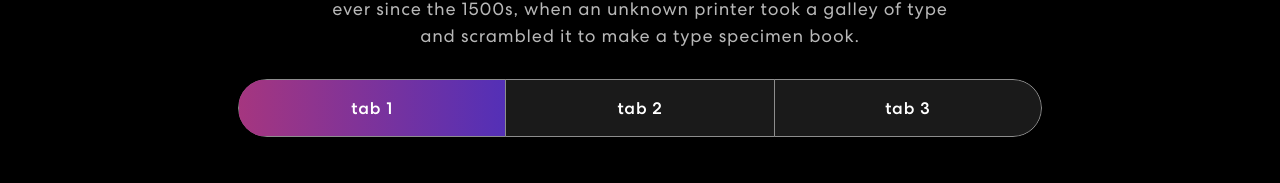
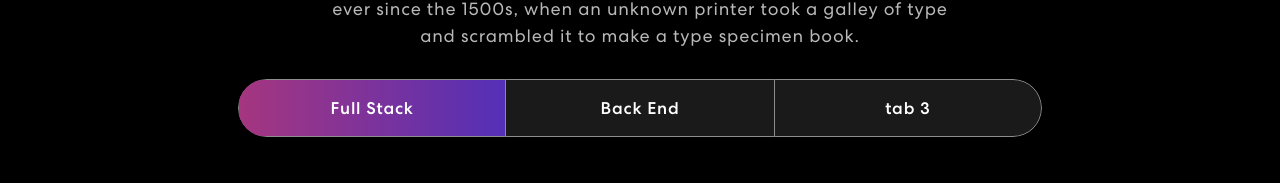
Before and after one commit to Skydodle/portfolio, a React (Create React App) app: page / in a window 1280 px wide. Shown: the part 1525-1708 px from the top of the page. Built offline with nearby package versions, Linux system fonts and the light colour scheme.

Commit message:
Updated tab name

```diff
--- a/src/components/Projects.js
+++ b/src/components/Projects.js
@@ -39,10 +39,10 @@ export const Projects = () => {
                 id='pills-tab'
               >
                 <Nav.Item>
-                  <Nav.Link eventKey='first'>tab 1</Nav.Link>
+                  <Nav.Link eventKey='first'>Full Stack</Nav.Link>
                 </Nav.Item>
                 <Nav.Item>
-                  <Nav.Link eventKey='second'>tab 2</Nav.Link>
+                  <Nav.Link eventKey='second'>Back End</Nav.Link>
                 </Nav.Item>
                 <Nav.Item>
                   <Nav.Link eventKey='third'>tab 3</Nav.Link>
```
